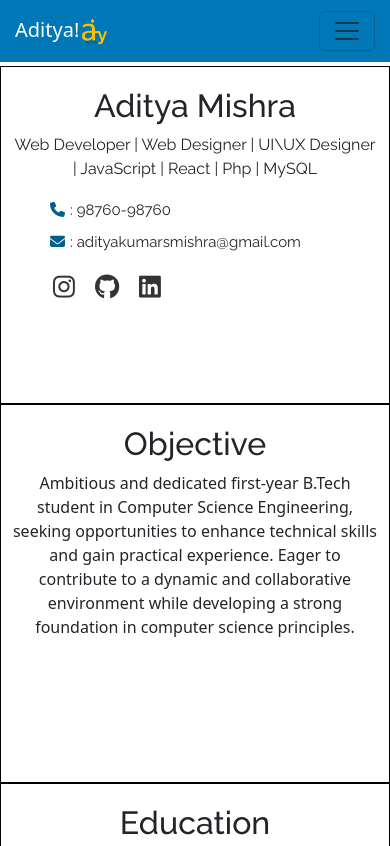
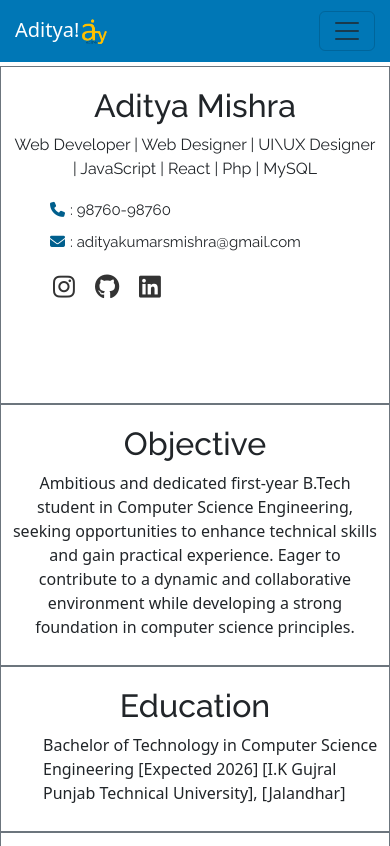
Before and after one commit to adityamishras/Page, a plain HTML site: page resume.html in a window 390 px wide. Shown: the top 846 px of the page. Drawn offline with nearby package versions, Linux system fonts and the light colour scheme.

Commit message:
Add files via upload

```diff
--- a/style.css
+++ b/style.css
@@ -375,17 +375,17 @@ margin: 0 10px;
 @media (max-width:550px) {
   .resume .container .row .col-sm-4{
     height: 40vh;
-    border: 1px solid black;
+    border: 1px solid #6c757d;
     padding: 10px;
   }
   .resume .container .row .col-sm-8{
-    height: 45vh;
-    border: 1px solid black;
+    height: fit-content;
+    border: 1px solid #6c757d;
     padding: 10px;
   }
   .resume .container .row .col-sm{
-    height: 60vh;
-    border: 1px solid black;
+    height: fit-content;
+    border: 1px solid #6c757d;
     padding: 10px;
   }
   .resume h3 {
```
